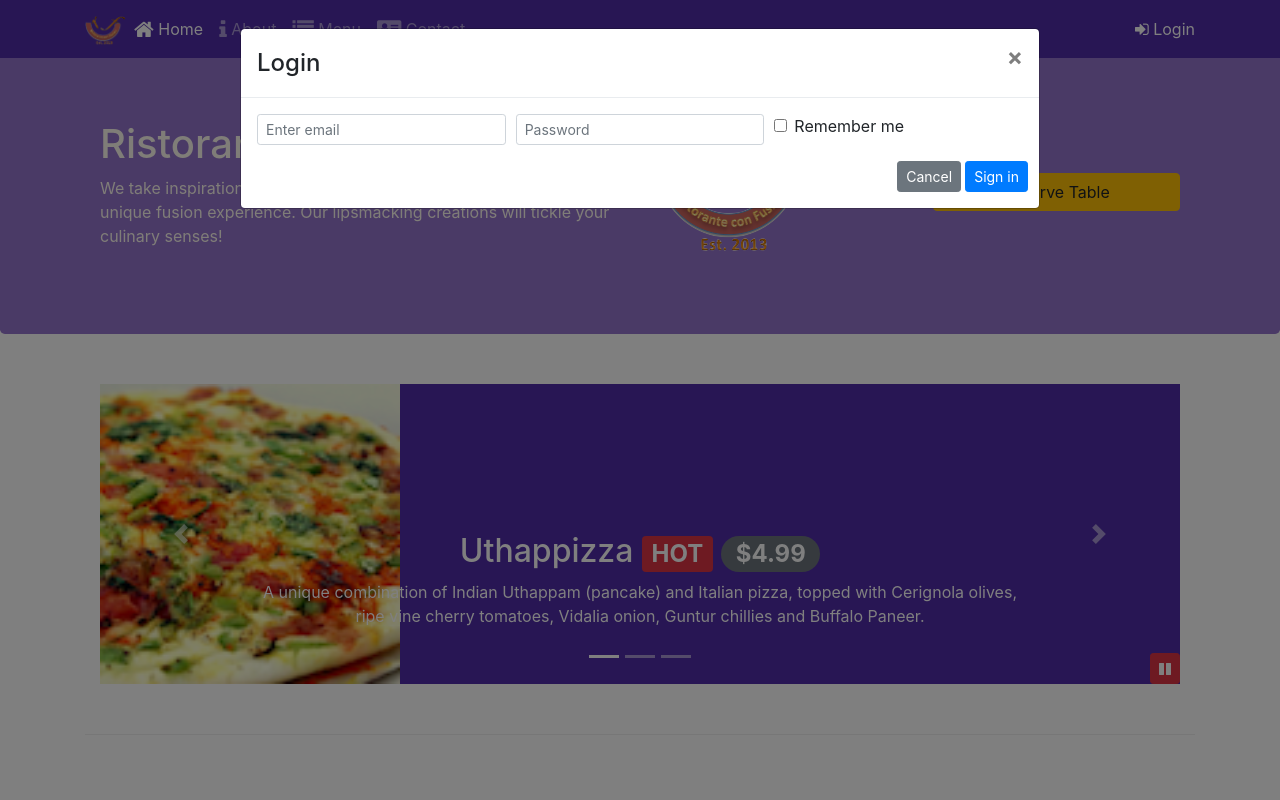
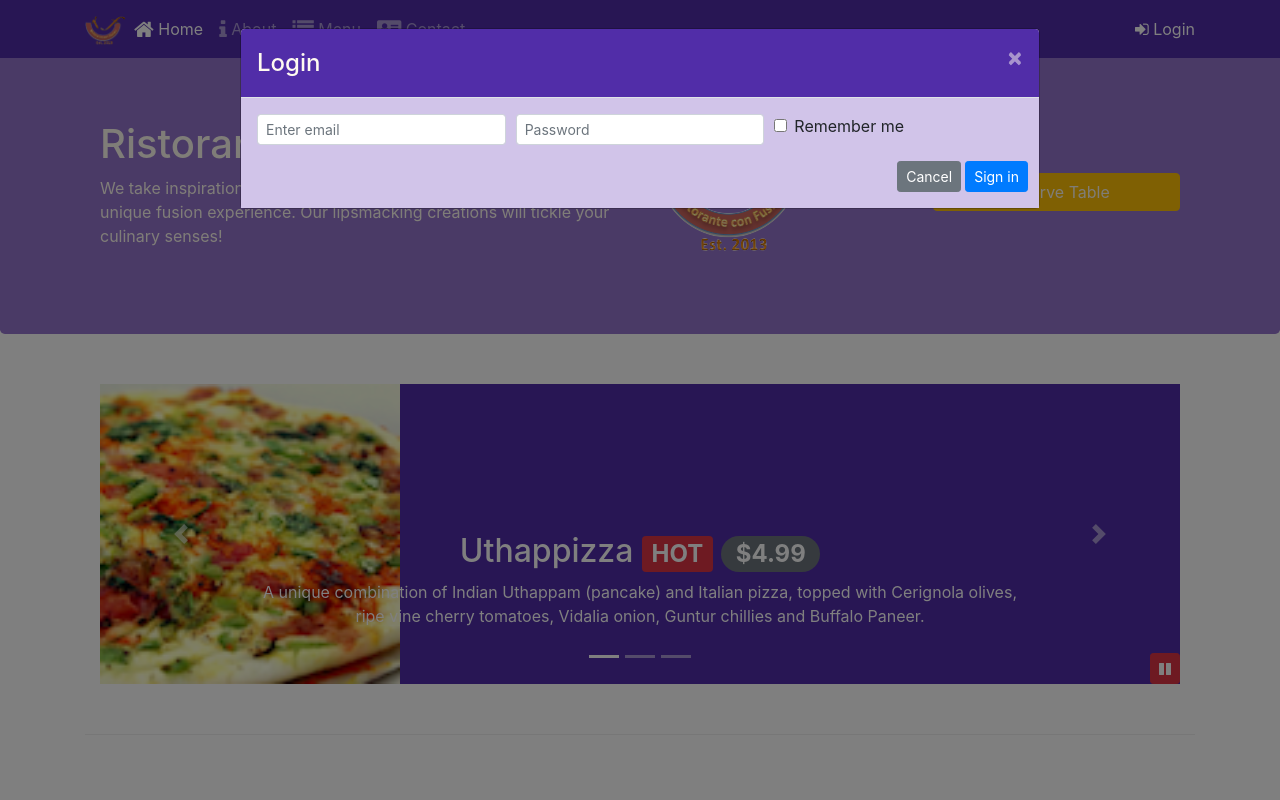
Before and after one commit to abrarrahman/conFusion, a website: page index.html in a window 1280 px wide. Both pictures are taken after a click on the link "Login". Shown: the top 800 px of the page. Drawn offline with nearby package versions, Linux system fonts and the light colour scheme.

Commit message:
npm scripts part 1

```diff
--- a/aboutus.html
+++ b/aboutus.html
@@ -304,6 +304,7 @@
   <script src="node_modules/jquery/dist/jquery.slim.min.js"></script>
   <script src="node_modules/popper.js/dist/umd/popper.min.js"></script>
   <script src="node_modules/bootstrap/dist/js/bootstrap.min.js"></script>
+  <script src="js/scripts.js"></script>
 </body>
 
 </html>
--- a/css/style.scss
+++ b/css/style.scss
@@ -73,3 +73,16 @@ body{
   bottom: 0px;
   z-index: 1;
 }
+
+.modal{
+  .modal-header{
+    background: $background-dark;
+    color: floralwhite;
+    .close{
+      color: floralwhite;
+    }
+  }
+  .modal-body{
+    background: $background-pale;
+  }
+}
--- a/index.html
+++ b/index.html
@@ -30,7 +30,7 @@
           <li class='nav-item'><a class='nav-link' href='./contactus.html'><span class='fa fa-address-card fa-lg'></span> Contact</a></li>
         </ul>
         <span class='navbar-text'>
-          <a data-toggle="modal" data-target='#loginModal'>
+          <a id='loginButton'>
             <span class="fa fa-sign-in"></span> Login
           </a>
         </span>
@@ -155,9 +155,9 @@
         </div>
         <div class="col-12 col-sm-3 align-self-center">
           <a role=button class='btn btn-block btn-warning'
-            data-toggle="modal" data-target='#reserveModal'
+            id='reserveButton'
             title="Or Call us at +852 12345678"
-            href='#reserve'>Reserve Table</a>
+            >Reserve Table</a>
         </div>
       </div>
     </div>
@@ -322,22 +322,7 @@
   <script src="node_modules/jquery/dist/jquery.slim.min.js"></script>
   <script src="node_modules/popper.js/dist/umd/popper.min.js"></script>
   <script src="node_modules/bootstrap/dist/js/bootstrap.min.js"></script>
-  <script>
-    $(document).ready(()=>{
-      $('#mycarousel').carousel({interval:2000})
-      $('#carouselButton').click(()=>{
-        if($('#carouselButton').children('span').hasClass('fa-pause')){
-          $('#mycarousel').carousel('pause');
-          $('#carouselButton').children('span').removeClass('fa-pause');
-          $('#carouselButton').children('span').addClass('fa-play');
-        }else if($('#carouselButton').children('span').hasClass('fa-play')){
-          $('#mycarousel').carousel('cycle');
-          $('#carouselButton').children('span').removeClass('fa-play');
-          $('#carouselButton').children('span').addClass('fa-pause');
-        }
-      })
-    });
-  </script>
+  <script src="js/scripts.js"></script>
   <!-- <script>
     $(document).ready(function() {
       $('[data-toggle="tooltip"]').tooltip()
--- /dev/null
+++ b/js/scripts.js
@@ -0,0 +1,20 @@
+$(document).ready(()=>{
+  $('#mycarousel').carousel({interval:2000})
+  $('#carouselButton').click(()=>{
+    if($('#carouselButton').children('span').hasClass('fa-pause')){
+      $('#mycarousel').carousel('pause');
+      $('#carouselButton').children('span').removeClass('fa-pause');
+      $('#carouselButton').children('span').addClass('fa-play');
+    }else if($('#carouselButton').children('span').hasClass('fa-play')){
+      $('#mycarousel').carousel('cycle');
+      $('#carouselButton').children('span').removeClass('fa-play');
+      $('#carouselButton').children('span').addClass('fa-pause');
+    }
+  })
+  $('#loginButton').click(()=>{
+    $('#loginModal').modal('show');
+  });
+  $('#reserveButton').click(()=>{
+    $('#reserveModal').modal('show');
+  });
+});
```
Also changed, not shown: contactus.html (+1 -0 lines), package.json (+11 -5 lines), css/style.css, 1 other file.
